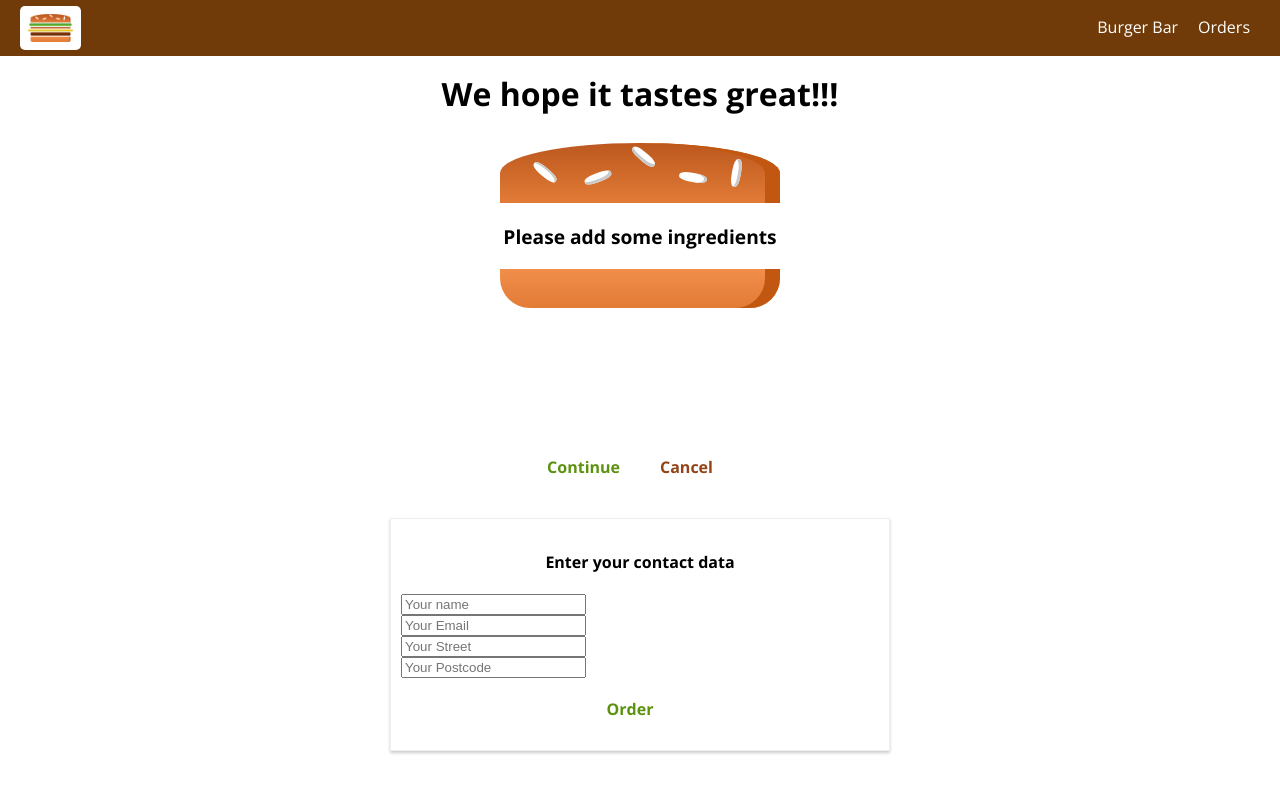
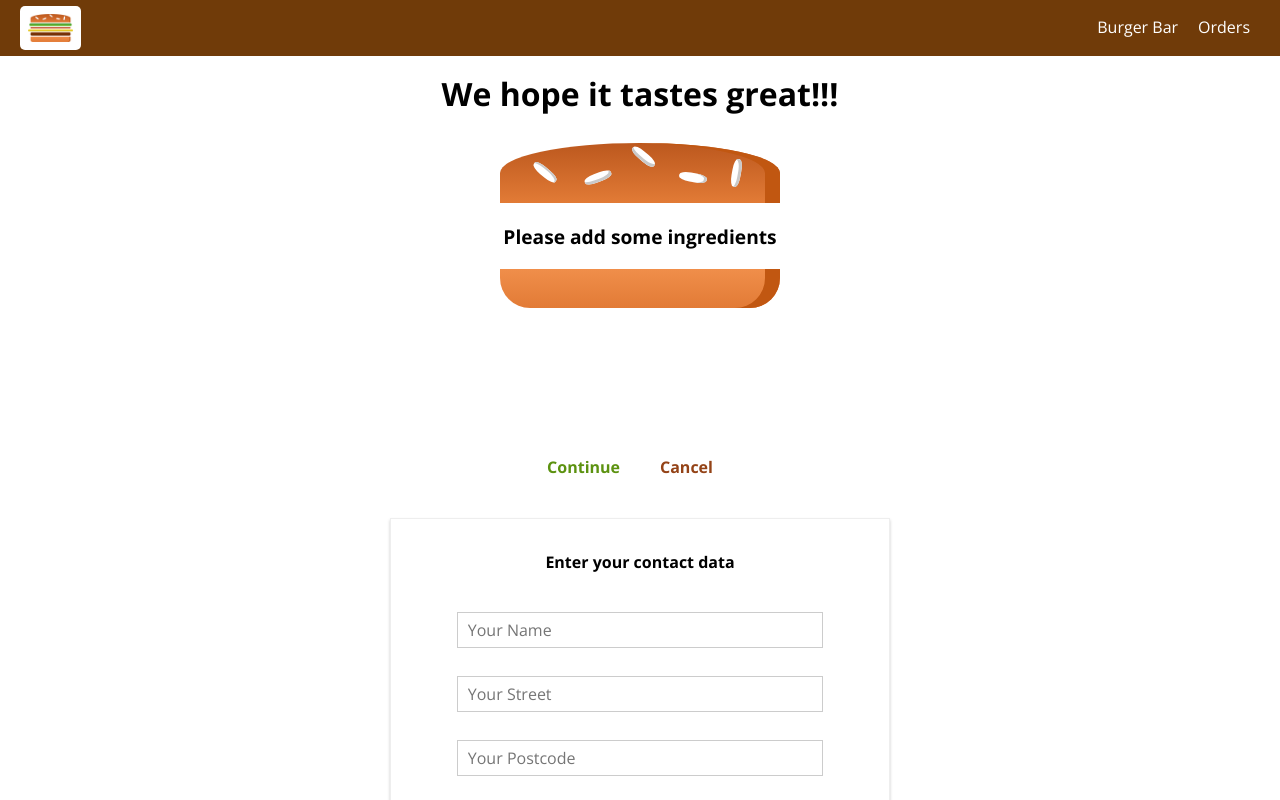
Before and after one commit to Anthv96A/react-mini-project, a React app: page /checkout in a window 1280 px wide. Both pictures are taken after a click on the button "Continue". Shown: the top 800 px of the page. Built offline with nearby package versions, Linux system fonts and the light colour scheme; the HTML template or start-up script is replaced by a standard one.

Commit message:
Form validation added

```diff
--- a/src/components/UI/Button/Button.css
+++ b/src/components/UI/Button/Button.css
@@ -22,3 +22,8 @@
 .Danger {
     color: #944317;
 }
+
+.Button:disabled {
+    opacity: 0.5;
+    cursor: not-allowed;
+}
--- a/src/components/UI/Button/Button.js
+++ b/src/components/UI/Button/Button.js
@@ -5,6 +5,7 @@ const button = (props) => {
     return(
         <button
          className={[classes.Button, classes[props.btnType]].join(' ')}
+         disabled={props.disabled}
          onClick={props.clicked}>{props.children}
          </button>
     );
--- /dev/null
+++ b/src/components/UI/Input/Input.css
@@ -0,0 +1,30 @@
+.Input {
+    width: 100%;
+    padding: 10px;
+    box-sizing: border-box;
+}
+
+.Label {
+    font-weight: bold;
+    display: block;
+    margin-bottom: 8px;
+}
+
+.InputEl {
+    outline: none;
+    border: 1px solid #ccc;
+    font: inherit;
+    background-color: white;
+    padding: 6px 10px;
+    width: 80%;
+    box-sizing: border-box;
+}
+
+.InputEl:focus {
+    outline: none;
+    background-color: #ccc;
+}
+
+.Invalid {
+    border: 1px solid red;
+}
--- /dev/null
+++ b/src/components/UI/Input/Input.js
@@ -0,0 +1,48 @@
+import React from 'react';
+import classes from './Input.css';
+
+const input = (props) => {
+
+    let inputEl = null;
+    const inputClasses = [classes.InputEl];
+
+
+    if(props.invalid && props.shouldValidate && props.touched){
+        inputClasses.push(classes.Invalid)
+    }
+
+    const finalOutputClasses = inputClasses.join(' ');
+
+    switch (props.elType) {
+        case ('input'):
+            inputEl = ( <input className={finalOutputClasses}
+                             {...props.elConfig} value={props.value} onChange={props.changed} />)
+            break;
+        case ('textarea'):
+            inputEl = (<textarea className={finalOutputClasses}
+                                {...props.elConfig} value={props.value} onChange={props.changed}/>)
+            break;
+        case ('select'):
+            inputEl = (
+                <select className={finalOutputClasses} {...props.elConfig} value={props.value} onChange={props.changed} >
+                    {props.elConfig.type.map(option => {
+                       return <option key={option.value} value={option.value}>{option.displayVal}</option>
+                    })}
+                 </select>
+                );
+            break;
+        default:
+            inputEl = (<input className={finalOutputClasses}
+                             {...props.elConfig} value={props.value} onChange={props.changed} />)
+            break;
+    }
+
+    return(
+        <div className={classes.Input}>
+            <label className={classes.Label}>{ props.label }</label>
+            {inputEl}
+        </div>
+    );
+}
+
+export default input;
--- a/src/containers/Checkout/ContactData/ContactData.css
+++ b/src/containers/Checkout/ContactData/ContactData.css
@@ -9,10 +9,6 @@
 }
 
 
-.Input {
-    display: block;
-}
-
 @media (min-width: 600px) {
     .ContactData {
         width: 500px;
--- a/src/containers/Checkout/ContactData/ContactData.js
+++ b/src/containers/Checkout/ContactData/ContactData.js
@@ -3,36 +3,61 @@ import Button from '../../../components/UI/Button/Button'
 import classes from './ContactData.css';
 import axios from '../../../axios-orders';
 import Spinner from '../../../components/UI/Spinner/Spinner';
+import Input from '../../../components/UI/Input/Input'
 
 class ContactData extends Component {
     state = {
-        name: '',
-        email: '',
-        address: {
-            street:  '',
-            postcode: ''
+        orderForm: {
+            name: this.configOrderFormSetup('input','text','Your Name', '', true,3,true,false),
+            street: this.configOrderFormSetup('input','text','Your Street', '',true,3,true,false),
+            postCode: this.configOrderFormSetup('input','text','Your Postcode', '',true,3,true,false),
+            country: this.configOrderFormSetup('input','text','Your Country', '',true,3,true,false),
+            email: this.configOrderFormSetup('input','email','Your Email', '',true,3,true,false),
+            deliveryMethod: this.configOrderFormSetup('select',
+                [
+                    { value: 'fastest', displayVal: 'Fastest'},
+                    { value: 'cheapest', displayVal: 'Cheapest'}
+                ], 'Your Delivery Method', 'fastest',false,0,false,true)
         },
         loading: false
     }
+
+    configOrderFormSetup(typeOfInput,config, placeholder, value, isRequired, minLength, shouldValidate,isValid){
+        return {
+            elType: typeOfInput,
+            elConfig: {
+                type: config,
+                placeholder: placeholder
+            },
+            value: value,
+            shouldValidate: shouldValidate,
+            validation: {
+                required: isRequired,
+                minLength: minLength
+            },
+            valid: isValid,
+            touched: false
+
+        }
+    }
+
 
 
      onSubmitDataHandler = async (event) => {
          event.preventDefault();
 
+         const formData = {};
+
+         for(let key in this.state.orderForm){
+             formData[key] = this.state.orderForm[key].value
+         }
+
          this.setState({loading: true});
          const order = {
              ingredients: this.props.ingredients,
              price: this.props.totalPrice,
-             customer: {
-                 name: 'Anthony Vest',
-                 address: {
-                     street: 'Street',
-                     postCode: 'DH44444',
-                     country: 'United Kingdom'
-                 },
-                 email: 'test@test.com'
-             },
-             deliveryMethod: 'fastest'
+             orderForm: formData
+
          }
          try {
              await axios.post('/orders.json', order);
@@ -47,14 +72,80 @@ class ContactData extends Component {
         this.setState({ loading: false})
     }
 
+    checkValidation(value, rules){
+        let isValid = false;
+        if(rules.required){
+            isValid = value.trim !== '';
+        }
+
+        if(rules.minLength){
+            isValid = value.length >= rules.minLength;
+        }
+
+        return isValid;
+    }
+
+    inputChangedHandler = (e, inputId) => {
+
+
+
+        const updatedOrderForm = { ...this.state.orderForm };
+        const updatedFormEl =  { ...updatedOrderForm[inputId] }
+
+        updatedFormEl.value = e.target.value;
+        updatedFormEl.valid = this.checkValidation(e.target.value, updatedFormEl.validation);
+        updatedFormEl.touched = true;
+
+        updatedOrderForm[inputId] = updatedFormEl;
+
+        this.setState({
+            orderForm: updatedOrderForm
+        })
+
+
+
+    }
+
     render() {
+
+        const inputFormArray = [];
+
+        for(let key in this.state.orderForm){
+            inputFormArray.push({
+                key: key,
+                config: this.state.orderForm[key]
+            })
+        }
+
+
+        const inputFormTypes = inputFormArray.map(t => {
+            return (
+                <Input key={t.key}
+                    elType={t.config.elType}
+                    elConfig={t.config.elConfig}
+                    value={t.config.value}
+                    invalid={!t.config.valid}
+                    shouldValidate={t.config.shouldValidate}
+                    touched={t.config.touched}
+                    changed={(e)=> {this.inputChangedHandler(e,t.key)}}
+                />
+            );
+        })
+
+        let disabled = false;
+
+        for(let i= 0; i < inputFormArray.length; i++ ){
+            if(!inputFormArray[i].config.valid){
+                disabled = true;
+                break;
+            }
+        }
+
+
         let form = (
-                    <form>
-                        <input className={classes.Input} type="text" name="name" placeholder="Your name"/>
-                        <input className={classes.Input} type="email" name="email" placeholder="Your Email"/>
-                        <input className={classes.Input} type="text" name="street" placeholder="Your Street"/>
-                        <input className={classes.Input} type="text" name="postcode" placeholder="Your Postcode"/>
-                        <Button btnType="Success" clicked={this.onSubmitDataHandler.bind(this)}>
+                    <form onSubmit={this.onSubmitDataHandler}>
+                        {inputFormTypes}
+                        <Button btnType="Success" disabled={disabled} clicked={this.onSubmitDataHandler.bind(this)}>
                             Order
                         </Button>
                     </form> );
```
